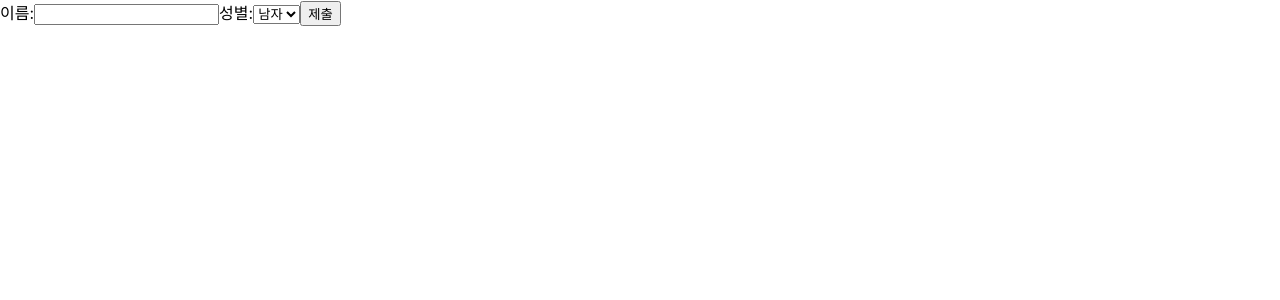
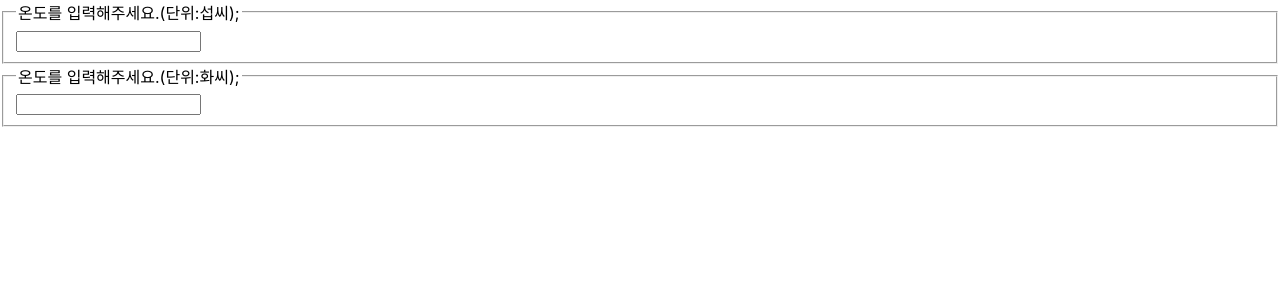
Before and after one commit to Jisun-K/react-practice, a React (Create React App) app: page / in a window 1280 px wide. Shown: the top 300 px of the page. Built offline with nearby package versions, Linux system fonts and the light colour scheme.

Commit message:
** 2025.03.06 chapter_12 + Shared State + Calculator, TemperatureInput

```diff
--- /dev/null
+++ b/src/chapter_12/Calculator.jsx
@@ -0,0 +1,58 @@
+import { useState } from "react";
+import TemperatureInput from "./TemperatureInput";
+
+function BoilingVerdict(props) {
+    if (props.celsius >= 100) {
+        return <p>물이 끓습니다.</p>
+    }
+}
+
+function toCelsius(fahrenheit) {
+    return ((fahrenheit - 32) * 5) / 9;
+}
+
+function toFahrenheit(celsius) {
+    return (celsius * 9) / 5 + 32;
+}
+
+function tryConvert(temperature, convert) {
+    const input = parseFloat(temperature);
+    if (Number.isNaN(input)) {
+        return "";
+    }
+
+    const output = convert(input);
+    const rounded = Math.round(output * 1000) / 1000;
+    return rounded.toString();
+}
+
+function Calculator(props) {
+    const [temperature, setTemperature] = useState("");
+    const [scale, setScale] = useState("c");
+
+    const handleCelsiusChange = (temperature) => {
+        setTemperature(temperature);
+        setScale("c");
+    }
+
+    const handleFahrenheitChange = (temperature) => {
+        setTemperature(temperature);
+        setScale("f");
+    }
+
+    const celsius =
+        scale === "f" ? tryConvert(temperature, toCelsius) : temperature;
+    const fahrenheit =
+        scale === "c" ? tryConvert(temperature, toFahrenheit) : temperature;
+
+    return (
+        <div>
+            <TemperatureInput scale="c" temperature={celsius} onTemperatureChange={handleCelsiusChange} />
+            <TemperatureInput scale="f" temperature={fahrenheit} onTemperatureChange={handleFahrenheitChange} />
+            <BoilingVerdict celsius={parseFloat(celsius)} />
+        </div>
+    )
+}
+
+
+export default Calculator;
--- /dev/null
+++ b/src/chapter_12/TemperatureInput.jsx
@@ -0,0 +1,21 @@
+const scaleNames = {
+    c: "섭씨",
+    f: "화씨"
+}
+
+function TemperatureInput(props) {
+    const handleChange = (event) => {
+        props.onTemperatureChange(event.target.value);
+    }
+
+    return (
+        <fieldset>
+            <legend>
+                온도를 입력해주세요.(단위:{scaleNames[props.scale]});
+            </legend>
+            <input value={props.temperature} onChange={handleChange} />
+        </fieldset>
+    )
+}
+
+export default TemperatureInput;
--- a/src/index.js
+++ b/src/index.js
@@ -7,12 +7,13 @@
 import LendingPage from './chapter_09/LendingPage';
 import AttendanceBook from './chapter_10/AttendanceBook';
 import SignUp from './chapter_11/SignUp';
+import Calculator from './chapter_12/Calculator';
 
 const root = ReactDOM.createRoot(document.getElementById('root'));
 
 root.render(
   <React.StrictMode>
-    <SignUp />
+    <Calculator />
   </React.StrictMode>
 );
 
```
